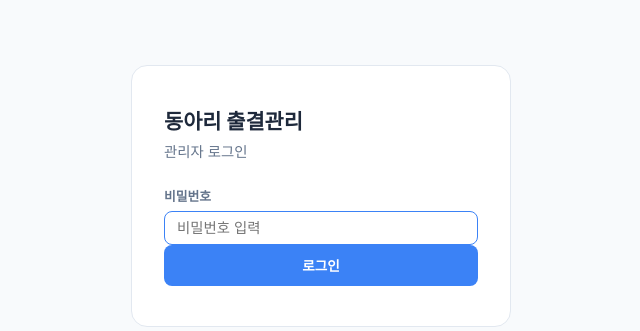
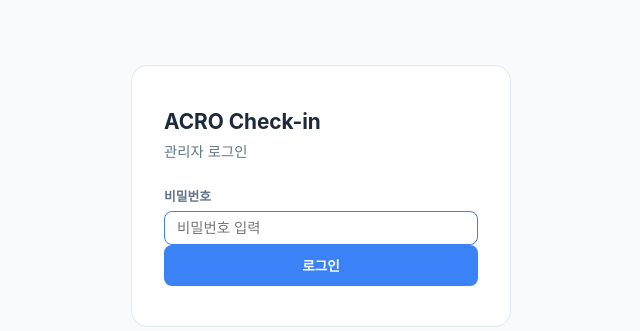
Before and after one commit to piropilho/atten-check, a Flask app: page /login in a window 1280 px wide. Shown: the part 204-535 px from the top of the page, without its empty margins (319-959 px from the left). Run offline with Flask 3, Linux system fonts and the light colour scheme.

Commit message:
서비스명 ACRO Check-in으로 변경

```diff
--- a/templates/base.html
+++ b/templates/base.html
@@ -3,12 +3,12 @@
 <head>
   <meta charset="UTF-8">
   <meta name="viewport" content="width=device-width, initial-scale=1.0">
-  <title>{% block title %}동아리 출결{% endblock %}</title>
+  <title>{% block title %}ACRO Check-in{% endblock %}</title>
   <link rel="stylesheet" href="{{ url_for('static', filename='style.css') }}">
 </head>
 <body>
   <nav class="navbar">
-    <a href="/" class="nav-brand">동아리 출결관리</a>
+    <a href="/" class="nav-brand">ACRO Check-in</a>
     <div class="nav-links">
       <a href="/">모임 목록</a>
       <a href="/stats">통계</a>
--- a/templates/login.html
+++ b/templates/login.html
@@ -3,12 +3,12 @@
 <head>
   <meta charset="UTF-8">
   <meta name="viewport" content="width=device-width, initial-scale=1.0">
-  <title>로그인 — 동아리 출결관리</title>
+  <title>로그인 — ACRO Check-in</title>
   <link rel="stylesheet" href="{{ url_for('static', filename='style.css') }}">
 </head>
 <body class="login-body">
   <div class="login-box">
-    <h1 class="login-title">동아리 출결관리</h1>
+    <h1 class="login-title">ACRO Check-in</h1>
     <p class="login-sub">관리자 로그인</p>
     {% if error %}
       <div class="alert alert-error">{{ error }}</div>
```
